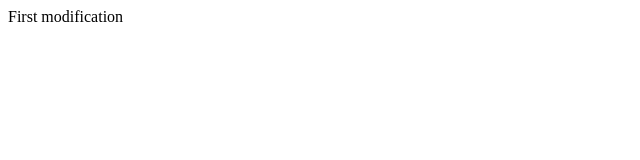
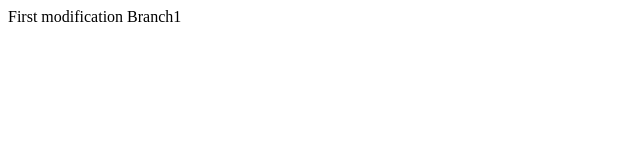
Before and after one commit to arafatsky99/prac1, a plain HTML site: page index.html in a window 1280 px wide. Shown: the full height of the page, 0-640 px from the left. Drawn offline with Linux system fonts and the light colour scheme.

Commit message:
branch index modification

```diff
--- a/index.html
+++ b/index.html
@@ -8,5 +8,7 @@
 </head>
 <body>
     First modification
+    Branch1
+
 </body>
 </html>
```
